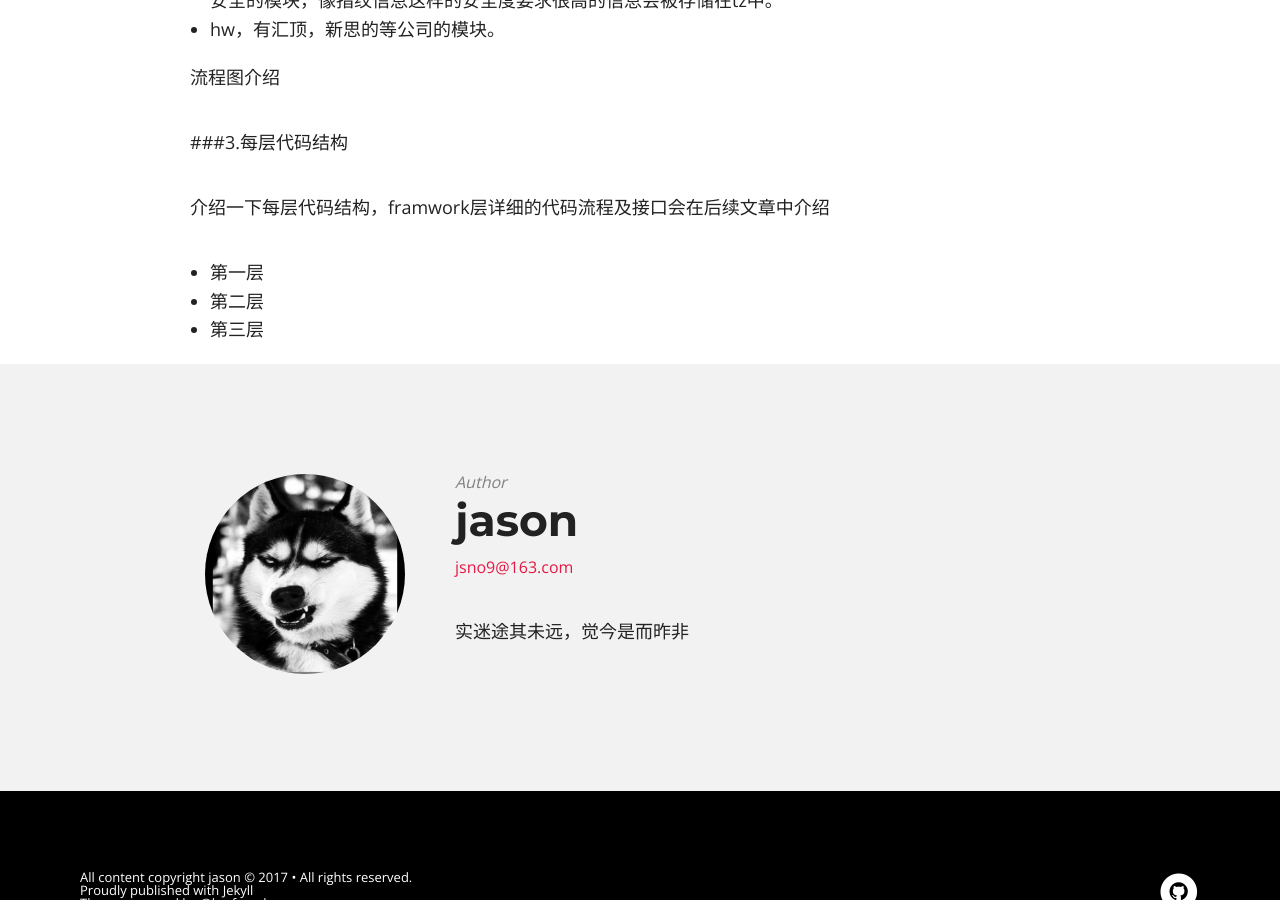
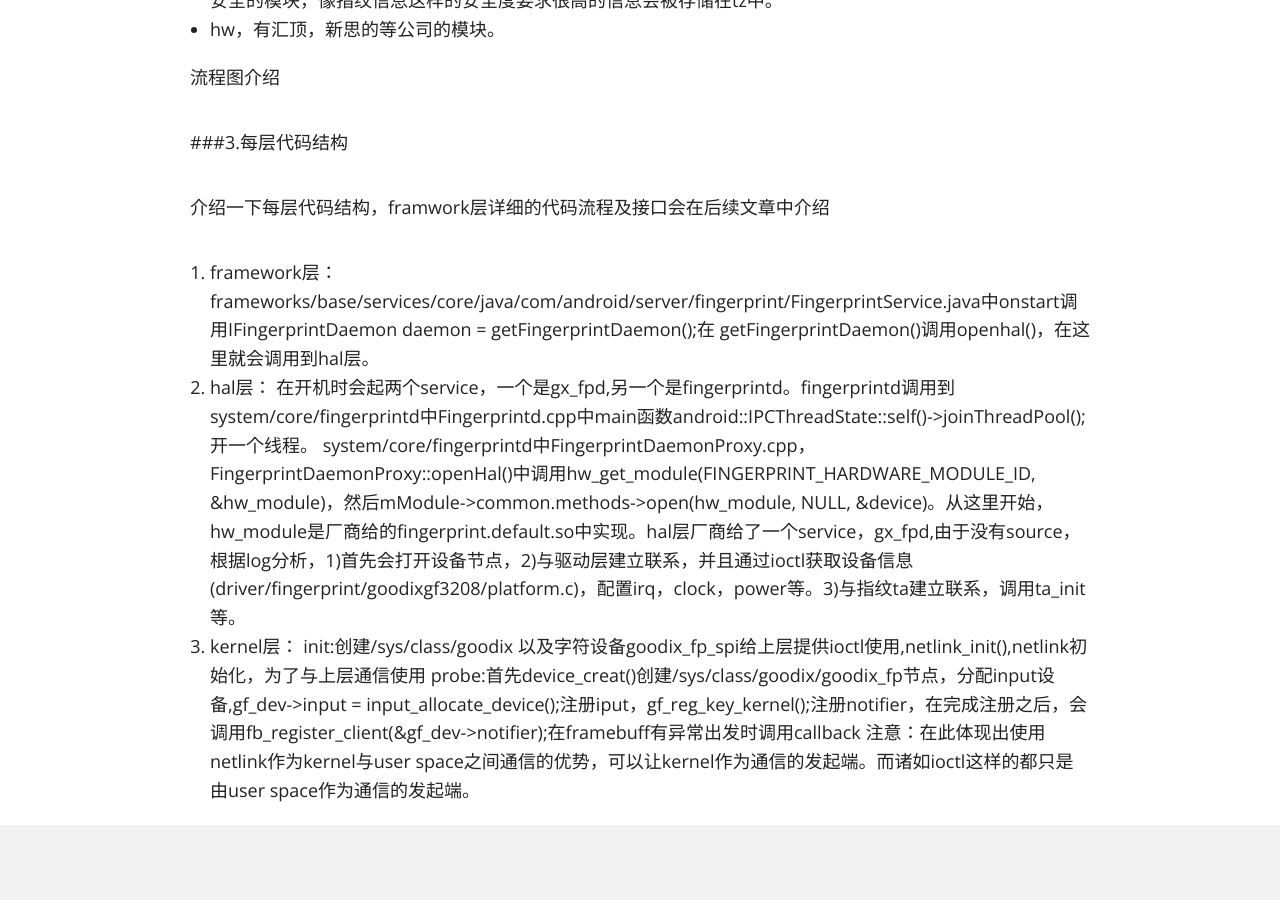
Before and after one commit to jsno9/hello-world, a Jekyll site: the page built from _posts/android/2017-06-16-fingerprint_introduction.md, in a window 1280 px wide and 900 px high, scrolled down 1614 px. Built offline with Jekyll 4.4.1, drawn with Linux system fonts in a browser that asks for light colours; nearby versions of some CDN libraries.

Commit message:
modified:   _posts/android/2017-06-16-fingerprint_introduction.md

```diff
--- a/_posts/android/2017-06-16-fingerprint_introduction.md
+++ b/_posts/android/2017-06-16-fingerprint_introduction.md
@@ -37,6 +37,12 @@ comments: false
 
 介绍一下每层代码结构，framwork层详细的代码流程及接口会在后续文章中介绍
 
-+ 第一层
-+ 第二层
-+ 第三层
+1. framework层：
+frameworks/base/services/core/java/com/android/server/fingerprint/FingerprintService.java中onstart调用IFingerprintDaemon daemon = getFingerprintDaemon();在 getFingerprintDaemon()调用openhal()，在这里就会调用到hal层。
+2. hal层：
+在开机时会起两个service，一个是gx_fpd,另一个是fingerprintd。fingerprintd调用到system/core/fingerprintd中Fingerprintd.cpp中main函数android::IPCThreadState::self()->joinThreadPool();开一个线程。
+system/core/fingerprintd中FingerprintDaemonProxy.cpp，FingerprintDaemonProxy::openHal()中调用hw_get_module(FINGERPRINT_HARDWARE_MODULE_ID, &hw_module)，然后mModule->common.methods->open(hw_module, NULL, &device)。从这里开始，hw_module是厂商给的fingerprint.default.so中实现。hal层厂商给了一个service，gx_fpd,由于没有source，根据log分析，1)首先会打开设备节点，2)与驱动层建立联系，并且通过ioctl获取设备信息(driver/fingerprint/goodixgf3208/platform.c)，配置irq，clock，power等。3)与指纹ta建立联系，调用ta_init等。
+3. kernel层：
+init:创建/sys/class/goodix 以及字符设备goodix_fp_spi给上层提供ioctl使用,netlink_init(),netlink初始化，为了与上层通信使用
+probe:首先device_creat()创建/sys/class/goodix/goodix_fp节点，分配input设备,gf_dev->input = input_allocate_device();注册iput，gf_reg_key_kernel();注册notifier，在完成注册之后，会调用fb_register_client(&gf_dev->notifier);在framebuff有异常出发时调用callback
+注意：在此体现出使用netlink作为kernel与user space之间通信的优势，可以让kernel作为通信的发起端。而诸如ioctl这样的都只是由user space作为通信的发起端。
```
